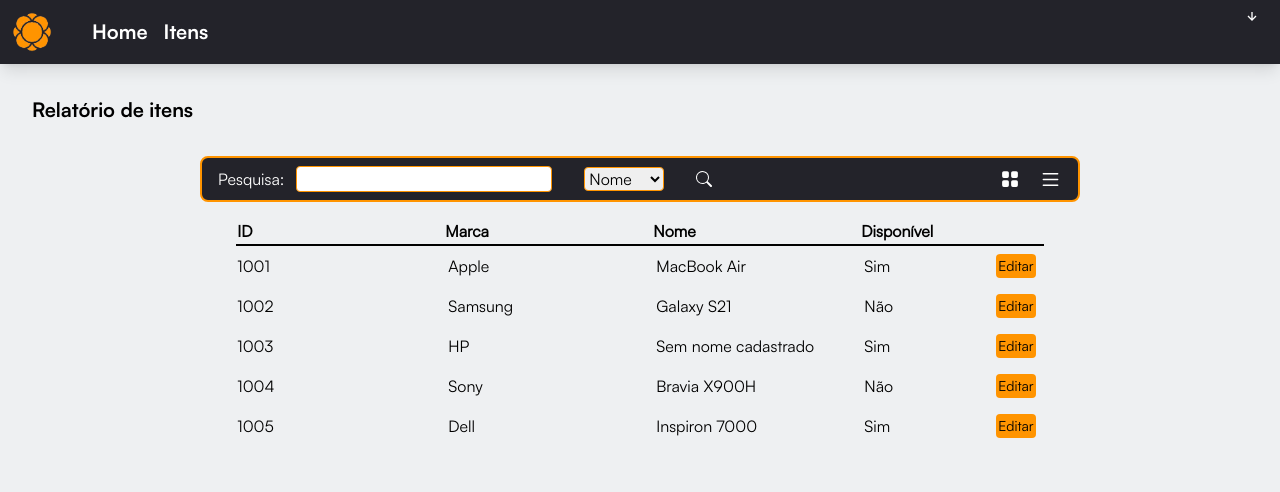
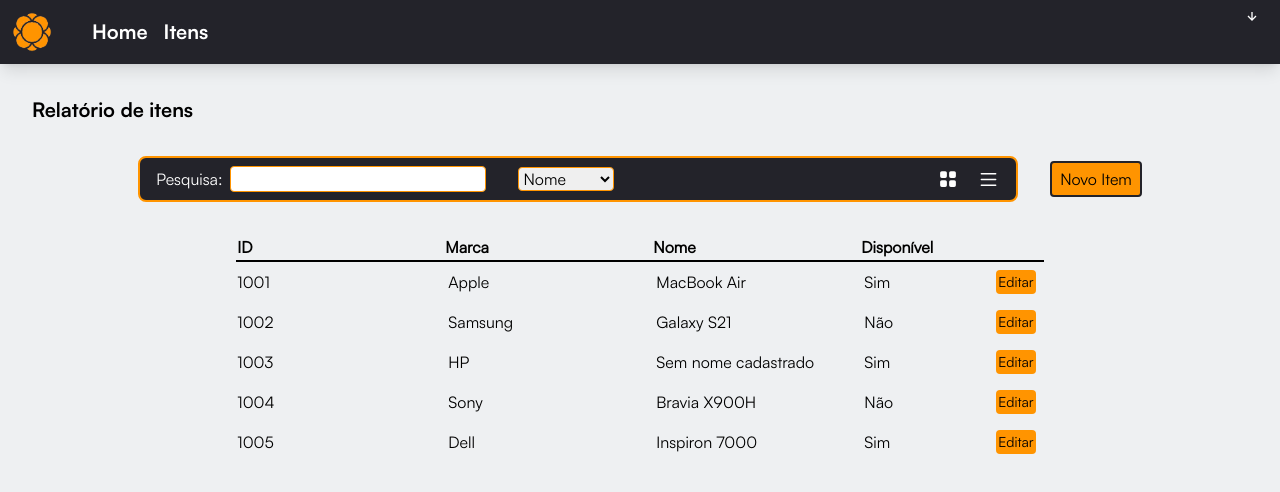
Before and after one commit to brunobispo12/estoque-circulo-v2, a React (Vite) app: page /items in a window 1280 px wide. Shown: the top 492 px of the page. Built offline with nearby package versions, Linux system fonts and the light colour scheme; sample sign-in values are in the browser's storage.

Commit message:
add gridComponent

```diff
--- a/src/context/SearchContext.tsx
+++ b/src/context/SearchContext.tsx
@@ -2,15 +2,15 @@ import { useState, createContext } from 'react'
 import { PropsChildren } from '../utils/types/genericTypes'
 import { ViewMode } from '../utils/types/viewModesType'
 
-export const SearchContext = createContext<any>(null)
+export const SearchContext = createContext<any>({})
 
 export function SearchProvider({ children }: PropsChildren) {
 
-    const [search, setSearch] = useState<Object>({})
-    const [viewMode, setViewMode] = useState<ViewMode>('grid')
+    const [search, setSearch] = useState()
+    const [viewMode, setViewMode] = useState()
 
     return (
-        <SearchContext.Provider value={{ search, setSearch }}>
+        <SearchContext.Provider value={{ search, setSearch, viewMode, setViewMode }}>
             {children}
         </SearchContext.Provider>
     )
--- a/src/hooks/useViewMode.ts
+++ b/src/hooks/useViewMode.ts
@@ -2,21 +2,20 @@ import { useCallback, useContext, useEffect, useState } from 'react'
 import { SearchContext } from '../context/SearchContext'
 import { ViewMode } from '../utils/types/viewModesType'
 
-
 function useViewMode() {
     const { viewMode, setViewMode } = useContext(SearchContext)
-    const [useViewMode, setUseViewMode] = useState<ViewMode>()
+    const [currentViewMode, setCurrentViewMode] = useState<ViewMode>()
 
 
     useEffect(() => {
-        setUseViewMode(viewMode)
+        setCurrentViewMode(viewMode)
     }, [viewMode])
 
     const changeViewMode = useCallback((newViewMode) => {
         setViewMode(newViewMode)
     }, [setViewMode])
 
-    return { useViewMode, changeViewMode}
+    return { currentViewMode, changeViewMode }
 }
 
 export default useViewMode
--- a/src/main.tsx
+++ b/src/main.tsx
@@ -5,6 +5,7 @@ import App from "./App";
 import { AuthProvider } from "./context/AuthContext";
 import { BrowserRouter } from "react-router-dom";
 import { QueryClient, QueryClientProvider } from "react-query"
+import { SearchProvider } from "./context/SearchContext";
 
 const queryClient = new QueryClient({
   defaultOptions: {
@@ -15,12 +16,14 @@ const queryClient = new QueryClient({
 })
 
 ReactDOM.render(
+  <SearchProvider>
     <AuthProvider>
       <BrowserRouter>
         <QueryClientProvider client={queryClient}>
           <App />
         </QueryClientProvider>
       </BrowserRouter>
-  </AuthProvider>,
+    </AuthProvider>
+  </SearchProvider>,
   document.getElementById("root")
 );
--- a/src/pages/items/Items.tsx
+++ b/src/pages/items/Items.tsx
@@ -7,7 +7,7 @@ function Items() {
       <span>
         <h1 className='text-xl font-satoshi-bold'>Relatório de itens</h1>
       </span>
-      <div className='space-y-4 flex flex-col items-center'>
+      <div className='space-y-8 flex flex-col items-center'>
         <SearchBar />
         <ItemsViewMode />
       </div>
--- /dev/null
+++ b/src/pages/items/components/ItemGrid.tsx
@@ -0,0 +1,26 @@
+import { BsPlus } from 'react-icons/bs'
+import { Item } from '../../../utils/types/itemTypes'
+
+type Props = {
+    item: Item
+}
+
+function ItemGrid({ item }: Props) {
+    return (
+        <div className='border-2 border-princeton w-[18rem] h-24 rounded px-2 py-1 space-y-1'>
+            <div className='flex justify-between items-center'>
+                <h3 className='font-satoshi-bold'>{item.item_id}</h3>
+                <BsPlus size={25} />
+            </div>
+            <div className='text-[0.9rem] space-y-1 px-2 '>
+                <div className='flex justify-between'><span>Nome: {item.name}</span> <span>Tipo: {item.type}</span></div>
+                <div className='flex justify-between'>
+                    <span>Disponível: {item.available ? 'Sim' : 'Não'}</span>
+                    <span>Data: {item.location?.borrowDate}</span>
+                </div>
+            </div>
+        </div>
+    )
+}
+
+export default ItemGrid
--- /dev/null
+++ b/src/pages/items/view/GridList.tsx
@@ -0,0 +1,18 @@
+import ItemGrid from "../components/ItemGrid"
+import { Item } from '../../../utils/types/itemTypes'
+
+type Props = {
+  items: Array<Item>
+}
+
+function GridList({ items }: Props) {
+  return (
+    <div className='w-full grid grid-cols-1 sm:grid-cols-2 md:grid-cols-3 lg:grid-cols-4 place-items-center gap-y-8 gap-x-12'>
+      {items.map((item) => {
+        return <ItemGrid item={item} />
+      })}
+    </div>
+  )
+}
+
+export default GridList
--- a/src/pages/items/view/ItemsViewMode.tsx
+++ b/src/pages/items/view/ItemsViewMode.tsx
@@ -1,11 +1,13 @@
-import TableList from "../components/TableList"
+import TableList from "./TableList"
+import GridList from "./GridList"
+import useViewMode from "../../../hooks/useViewMode"
 
 const items = [
     {
         "location": {
-            "sector": "IT Department",
+            "sector": "200",
             "borrower": "John Doe",
-            "borrowDate": "2023-07-20T00:00:00.000Z"
+            "borrowDate": "2023-07-20"
         },
         "_id": "64bd818549f2baf138c427d7",
         "brand": "Apple",
@@ -21,9 +23,9 @@ const items = [
     },
     {
         "location": {
-            "sector": "Sales Department",
+            "sector": "Comercial",
             "borrower": "Jane Smith",
-            "borrowDate": "2023-07-15T00:00:00.000Z"
+            "borrowDate": "2023-07-15"
         },
         "_id": "64bd819d49f2baf138c427d9",
         "brand": "Samsung",
@@ -39,9 +41,9 @@ const items = [
     },
     {
         "location": {
-            "sector": "Office Area",
+            "sector": "Administrativo",
             "borrower": "Bob Johnson",
-            "borrowDate": "2023-07-18T00:00:00.000Z"
+            "borrowDate": "2023-07-18"
         },
         "_id": "64bd81a349f2baf138c427db",
         "brand": "HP",
@@ -56,9 +58,9 @@ const items = [
     },
     {
         "location": {
-            "sector": "Conference Room",
+            "sector": "SAME",
             "borrower": "Sarah Williams",
-            "borrowDate": "2023-07-12T00:00:00.000Z"
+            "borrowDate": "2023-07-12"
         },
         "_id": "64bd81a949f2baf138c427dd",
         "brand": "Sony",
@@ -74,9 +76,9 @@ const items = [
     },
     {
         "location": {
-            "sector": "Engineering Department",
+            "sector": "Manutenção",
             "borrower": "Michael Brown",
-            "borrowDate": "2023-07-19T00:00:00.000Z"
+            "borrowDate": "2023-07-19"
         },
         "_id": "64bd81ae49f2baf138c427df",
         "brand": "Dell",
@@ -93,9 +95,12 @@ const items = [
 ]
 
 function ItemsViewMode() {
+
+    const { currentViewMode } = useViewMode()
+
     return (
         <>
-            <TableList items={items}/>
+            {currentViewMode === 'grid' ? <GridList items={items} /> : <TableList items={items} />}
         </>
     )
 }
--- a/src/pages/items/view/SearchBar.tsx
+++ b/src/pages/items/view/SearchBar.tsx
@@ -1,29 +1,36 @@
-import React from 'react'
 import { BsFillGridFill, BsList, BsSearch } from 'react-icons/bs'
-import { LuTable2 } from 'react-icons/lu'
+import useViewMode from '../../../hooks/useViewMode'
+import { color, motion } from 'framer-motion'
 
 function SearchBar() {
+
+  const { changeViewMode } = useViewMode()
+
   return (
+    <div className='flex justify-around items-center gap-8'>
       <div className='border-2 w-[55rem] border-princeton py-2 px-4 rounded-lg bg-raisin text-white flex justify-between'>
         <div className='flex gap-8 items-center'>
-        <label className='space-x-3'>
+          <label className='space-x-2'>
             <span>Pesquisa:</span>
             <input type="text" className='border border-princeton rounded px-1 outline-none text-black w-64' />
           </label>
           <div className='text-black'>
-          <select className='border border-princeton rounded w-20'>
+            <select className='border border-princeton rounded w-24'>
               <option value="name">Nome</option>
               <option value="avaliable">Disponível</option>
               <option value="type">Tipo</option>
               <option value="location">Local</option>
             </select>
           </div>
-        <button><BsSearch /></button>
         </div>
         <div className='flex gap-5 items-center'>
-        <button>{<BsFillGridFill size={18} />}</button>
-        <button>{<BsList size={23}/>}</button>
+          <motion.button onClick={() => changeViewMode('grid')} whileHover={{ scale: 1.1 }} >{<BsFillGridFill size={18} />}</motion.button>
+          <motion.button onClick={() => changeViewMode('table')} whileHover={{ scale: 1.1 }}>{<BsList size={23} />}</motion.button>
         </div>
+      </div>
+      <motion.button className='border-2 border-raisin rounded py-1 px-2 bg-princeton' whileHover={{ scale: 1.02 }}>
+        Novo Item
+      </motion.button>
     </div>
   )
 }
```
Also changed, not shown: src/pages/items/view/TableList.tsx (renamed from src/pages/items/components/TableList.tsx). Lines whose indentation alone changed are shown as unchanged.
